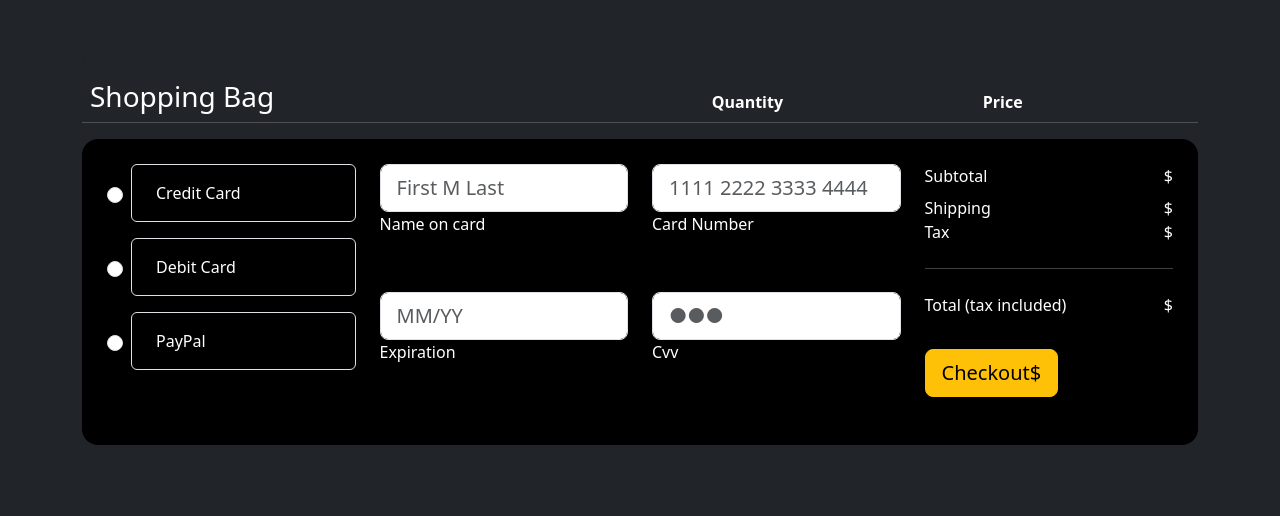
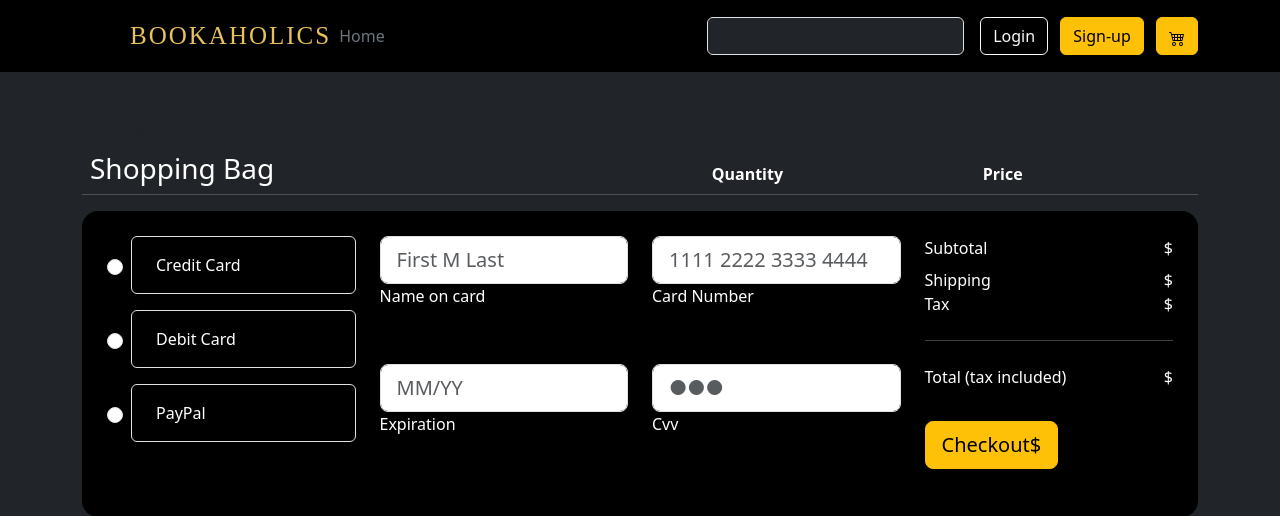
Before and after one commit to jwhitt226/CSE4214_Group1, a Django app: page /cart/ in a window 1280 px wide. Shown: the top 516 px of the page. Run offline with Django 4.2, Linux system fonts and the light colour scheme; lists and menus that the app fills with data are empty.

Commit message:
Finished the remove from cart functionality.

```diff
--- a/bookaholics/cart/cart.py
+++ b/bookaholics/cart/cart.py
@@ -29,9 +29,9 @@ class Cart():
         return books
 
     def delete(self, book):
-        book_isbn = str(book)
+        book_ISBN = str(book)
 
         #if book_ISBN in self.cart:
-        del self.cart[book_isbn]
+        del self.cart[book_ISBN]
 
         self.session.modified = True
--- a/bookaholics/cart/templates/cart.html
+++ b/bookaholics/cart/templates/cart.html
@@ -2,7 +2,52 @@
 
     {% block content %}
   <!--Beginning of header-->
+  <header class="p-3 text-bg-dark bg-black">
+    <div class="container">
+      <div class="d-flex flex-wrap align-items-center justify-content-center justify-content-lg-start">
+        <a href="/" class="d-inline-flex link-body-emphasis text-decoration-none">
+            <svg class="bi me-2" width="40" height="32"></svg>
+            <!--I wrote the following "span" to be better styled for us since we dont have a technical "logo"
+            I think it looks fine but it can definently be altered to whatever we want.
 
+            This is also an example of how we could style different elements inside of our website without using
+            Bootstrap presets.-->
+            <span
+            style="font-size:25px;
+            text-align:center;
+            line-height:1.5em;
+            font-family:Playfair Display, serif;
+            text-transform:uppercase;letter-spacing: 2px;
+            color:#e7c159;">
+            BookAholics
+          </span>
+        </a>
+
+        <ul class="nav col-12 col-lg-auto me-lg-auto mb-2 justify-content-center mb-md-0">
+          <li><a href="{% url 'browse' %}" class="nav-link active px-2 text-secondary">Home</a></li>
+        </ul>
+
+        <form class="col-12 col-lg-auto mb-3 mb-lg-0 me-lg-3" role="search">
+          <input type="search" class="form-control form-control-dark text-bg-dark text-warning" placeholder="Search..." aria-label="Search">
+        </form>
+
+        <div class="text-end">
+          <button type="button" class="btn btn-outline-light me-2"
+          onclick="location.href = '../logIn'">Login</button>
+          <button type="button" class="btn btn-warning"
+          onclick="location.href = '../signUp'">Sign-up</button>
+
+          <button type="button" class="btn btn-warning ms-2"
+          onclick="location.href = '/cart'">
+            <svg width="16" height="16" fill="currentColor" class="bi bi-cart4" viewBox="0 0 16 16">
+              <path d="M0 2.5A.5.5 0 0 1 .5 2H2a.5.5 0 0 1 .485.379L2.89 4H14.5a.5.5 0 0 1 .485.621l-1.5 6A.5.5 0 0 1 13 11H4a.5.5 0 0 1-.485-.379L1.61 3H.5a.5.5 0 0 1-.5-.5M3.14 5l.5 2H5V5zM6 5v2h2V5zm3 0v2h2V5zm3 0v2h1.36l.5-2zm1.11 3H12v2h.61zM11 8H9v2h2zM8 8H6v2h2zM5 8H3.89l.5 2H5zm0 5a1 1 0 1 0 0 2 1 1 0 0 0 0-2m-2 1a2 2 0 1 1 4 0 2 2 0 0 1-4 0m9-1a1 1 0 1 0 0 2 1 1 0 0 0 0-2m-2 1a2 2 0 1 1 4 0 2 2 0 0 1-4 0"></path>
+            </svg>
+          </button>
+
+        </div>
+      </div>
+    </div>
+  </header>
       <!--End of Header-->
 
         <div class="container h-100 py-5">
--- a/bookaholics/cart/views.py
+++ b/bookaholics/cart/views.py
@@ -30,7 +30,7 @@ def cartDelete(request):
 
         cart.delete(book=book)
 
-        response = JsonResponse({'Product Name: ': book.title})
+        response = JsonResponse({'Product Name: ': book})
         return response
 
 def cartUpdate(request):
--- a/bookaholics/store/templates/userPage.html
+++ b/bookaholics/store/templates/userPage.html
@@ -60,12 +60,6 @@ I edited it a little bit to fit our needs and we could possible use it for our w
                         <p class="card-text text-white">{{ book.author }}</p> <!--Author Name-->
                         <p class="card-text text-white">${{ book.price }}</p> <!--Price-->
                         <a href="{% url 'viewListing' book.isbn %}" class="btn btn-warning">View Listing</a>
-                        <button type="button" class="btn btn-warning ms-2"
-                        onclick="">
-                        <svg width="16" height="16" fill="currentColor" class="bi bi-cart4" viewBox="0 0 16 16">
-                            <path d="M0 2.5A.5.5 0 0 1 .5 2H2a.5.5 0 0 1 .485.379L2.89 4H14.5a.5.5 0 0 1 .485.621l-1.5 6A.5.5 0 0 1 13 11H4a.5.5 0 0 1-.485-.379L1.61 3H.5a.5.5 0 0 1-.5-.5M3.14 5l.5 2H5V5zM6 5v2h2V5zm3 0v2h2V5zm3 0v2h1.36l.5-2zm1.11 3H12v2h.61zM11 8H9v2h2zM8 8H6v2h2zM5 8H3.89l.5 2H5zm0 5a1 1 0 1 0 0 2 1 1 0 0 0 0-2m-2 1a2 2 0 1 1 4 0 2 2 0 0 1-4 0m9-1a1 1 0 1 0 0 2 1 1 0 0 0 0-2m-2 1a2 2 0 1 1 4 0 2 2 0 0 1-4 0"></path>
-                        </svg>
-                        </button>
                     </div>
                 </div>
             </div>
--- a/bookaholics/store/templates/veiw_listing.html
+++ b/bookaholics/store/templates/veiw_listing.html
@@ -25,7 +25,7 @@
             </a>
 
             <ul class="nav col-12 col-lg-auto me-lg-auto mb-2 justify-content-center mb-md-0">
-              <li><a href="../seller" class="nav-link active px-2 text-secondary">Home</a></li>
+              <li><a href="{% url 'browse' %}" class="nav-link active px-2 text-secondary">Home</a></li>
             </ul>
 
             <form class="col-12 col-lg-auto mb-3 mb-lg-0 me-lg-3" role="search">
```
Also changed, not shown: bookaholics/db.sqlite3.
